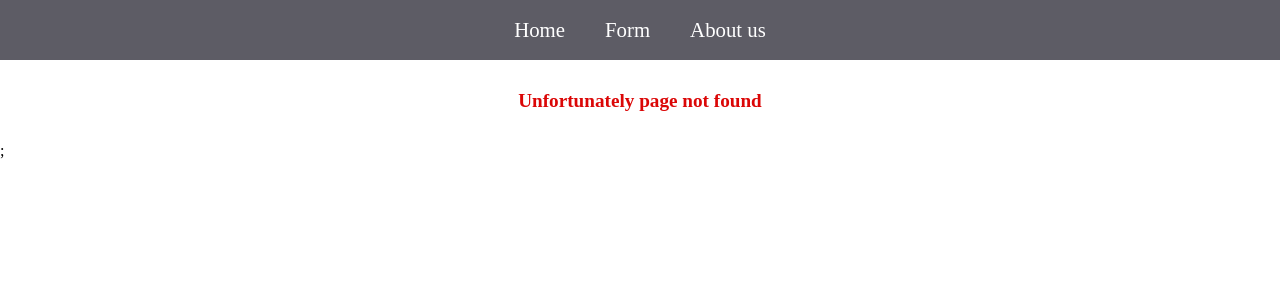
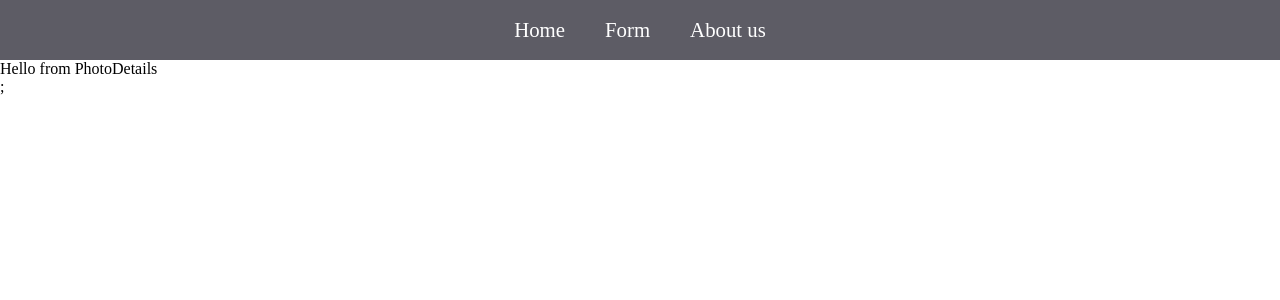
Before and after one commit to sashtje/rsschool-react, a React (Create React App) app in the folder react-components/: page /photo/1 in a window 1280 px wide. Before the commit this address led to /404. Shown: the top 300 px of the page. Built offline with nearby package versions, Linux system fonts and the light colour scheme.

Commit message:
feat: add Link to CardItem

```diff
--- a/react-components/src/components/CardItem/index.tsx
+++ b/react-components/src/components/CardItem/index.tsx
@@ -1,24 +1,15 @@
-import { useState } from 'react';
 import { AiOutlineEye } from 'react-icons/ai';
-
-import CardData from '../CardData';
-import ModalWindow from '../ModalWindow';
+import { Link } from 'react-router-dom';
 
 import './styles.scss';
 
 import { IProps } from './types';
 
 const CardItem = (props: IProps) => {
-  const [isModalWindowShown, setIsModalWindowShown] = useState(false);
-
-  const handleClick = () => {
-    setIsModalWindowShown(!isModalWindowShown);
-  };
-
-  const { title, ownername, views, url } = props.card;
+  const { title, ownername, views, url, id } = props.card;
 
   return (
-    <section className="card" data-testid="card" onClick={handleClick}>
+    <Link to={`/photo/${id}`} className="card" data-testid="card">
       <div
         className="card__photo"
         data-testid="card-photo"
@@ -37,13 +28,7 @@ const CardItem = (props: IProps) => {
         <AiOutlineEye />
         {views}
       </div>
-
-      {isModalWindowShown && (
-        <ModalWindow closeWindow={handleClick}>
-          <CardData card={props.card} />
-        </ModalWindow>
-      )}
-    </section>
+    </Link>
   );
 };
 
--- a/react-components/src/components/CardItem/styles.scss
+++ b/react-components/src/components/CardItem/styles.scss
@@ -1,5 +1,7 @@
 .card {
   font-size: 1.1rem;
+  color: black;
+  text-decoration: none;
   width: 300px;
   padding: 10px;
   cursor: pointer;
--- /dev/null
+++ b/react-components/src/pages/PhotoDetails/index.tsx
@@ -0,0 +1,9 @@
+const PhotoDetails = () => {
+  return (
+    <main className="photo-details">
+      <div className="photo-details__container">Hello from PhotoDetails</div>
+    </main>
+  );
+};
+
+export default PhotoDetails;
--- /dev/null
+++ b/react-components/src/pages/PhotoDetails/styles.scss
@@ -0,0 +1,7 @@
+.photo-details {
+  &__container {
+    max-width: 900px;
+    margin: 30px auto;
+    padding: 0 20px;
+  }
+}
--- a/react-components/src/router/index.ts
+++ b/react-components/src/router/index.ts
@@ -1,9 +1,11 @@
 import About from '../pages/About';
 import FormPage from '../pages/FormPage';
 import Page404 from '../pages/Page404';
+import PhotoDetails from '../pages/PhotoDetails';
 
 export const routes = [
   { path: 'about', element: About },
   { path: 'form', element: FormPage },
+  { path: 'photo/:id', element: PhotoDetails },
   { path: '404', element: Page404 },
 ];
```
